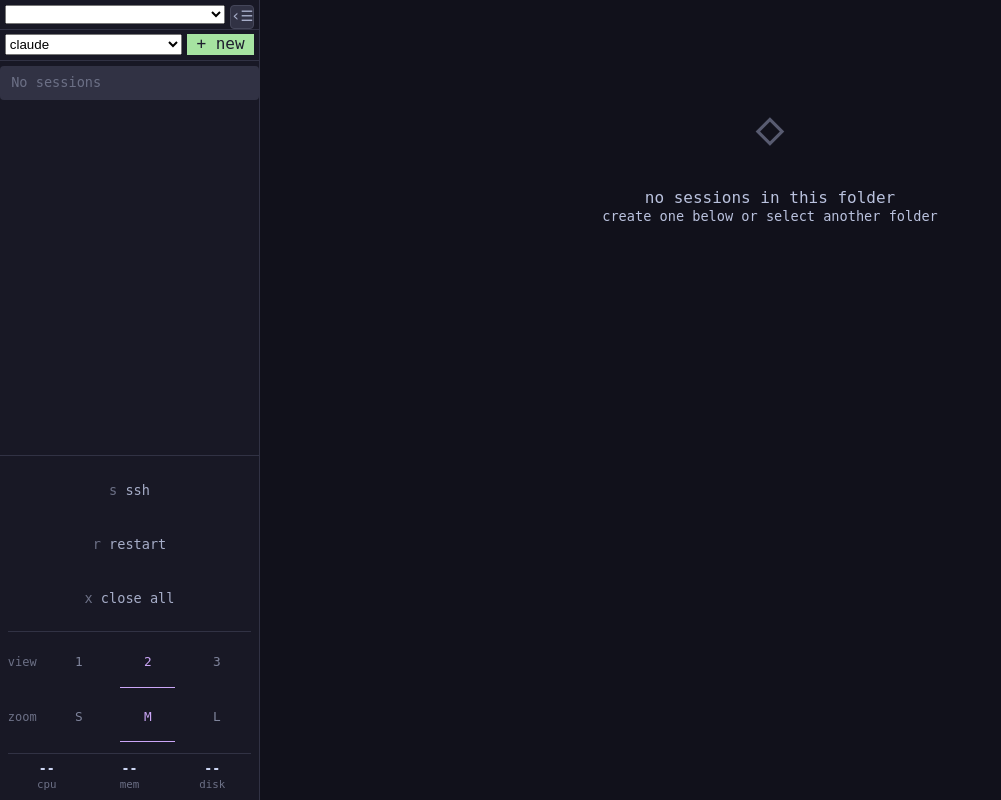
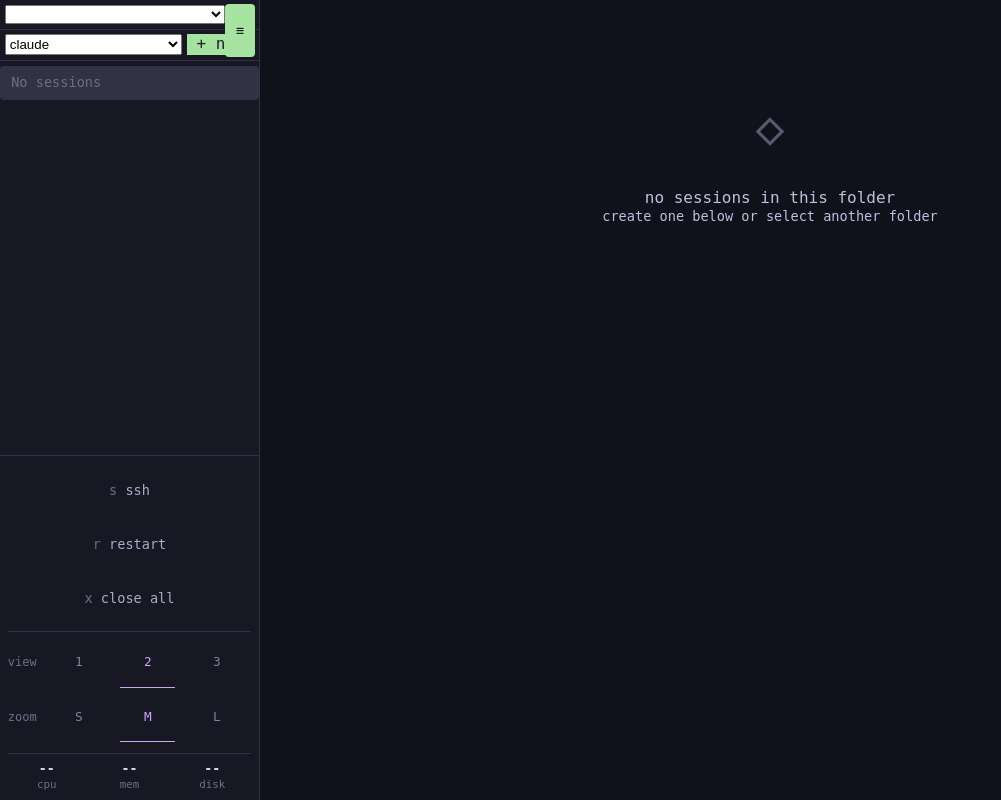
Before and after one commit to chriopter/sandboxer, a Python web app: template sandboxer/templates/index.html in a window 1280 px wide. Shown: the whole page, without its empty margins (0-1001 px from the left). Run offline with Jinja, Linux system fonts and the light colour scheme; the template is opened without the code that fills it, so the values that code supplies are empty.

Commit message:
Style sidebar toggle to match + new button (green)
🤖 Generated with [Claude Code](https://claude.com/claude-code)

Co-Authored-By: Claude Opus 4.5 <noreply@anthropic.com>

```diff
--- a/sandboxer/static/style.css
+++ b/sandboxer/static/style.css
@@ -168,30 +168,23 @@ body.sidebar-closed main {
   position: absolute;
   top: 0.5ch;
   right: 0.5ch;
-  width: 24px;
-  height: 24px;
-  background: var(--surface0) !important;
-  border: 1px solid var(--surface1) !important;
+  background: var(--green) !important;
+  color: var(--crust) !important;
+  border: none !important;
   border-radius: 4px;
-  color: var(--subtext0) !important;
   cursor: pointer;
   display: flex;
   align-items: center;
   justify-content: center;
-  padding: 0 !important;
-  transition: background 0.15s, color 0.15s;
+  padding: 0.3em 0.8em !important;
+  transition: filter 0.15s;
   flex-shrink: 0;
   z-index: 10;
+  font-size: 0.85em;
 }
 
 .sidebar-toggle:hover {
-  background: var(--surface1) !important;
-  color: var(--text) !important;
-}
-
-.sidebar-toggle::after {
-  content: "☰";
-  font-size: 0.9rem;
+  filter: brightness(1.1);
 }
 
 .sidebar-actions {
@@ -408,10 +401,6 @@ body.sidebar-closed main {
     border: 1px solid var(--surface2) !important;
   }
 
-  .sidebar-toggle::after {
-    content: "×";
-    font-size: 1.2rem;
-  }
 
   /* ═══ Mobile TUI Style ═══ */
 
--- a/sandboxer/templates/index.html
+++ b/sandboxer/templates/index.html
@@ -24,7 +24,7 @@
     <select id="dir" class="dir-select" onchange="onDirOrTypeChange()">
       {{dir_options}}
     </select>
-    <button class="sidebar-toggle" onclick="toggleSidebar()" title="Toggle sidebar">‹</button>
+    <button class="sidebar-toggle" onclick="toggleSidebar()" title="Toggle sidebar">≡</button>
   </div>
   <div class="sidebar-new">
     <select id="type" onchange="onDirOrTypeChange()">
```
